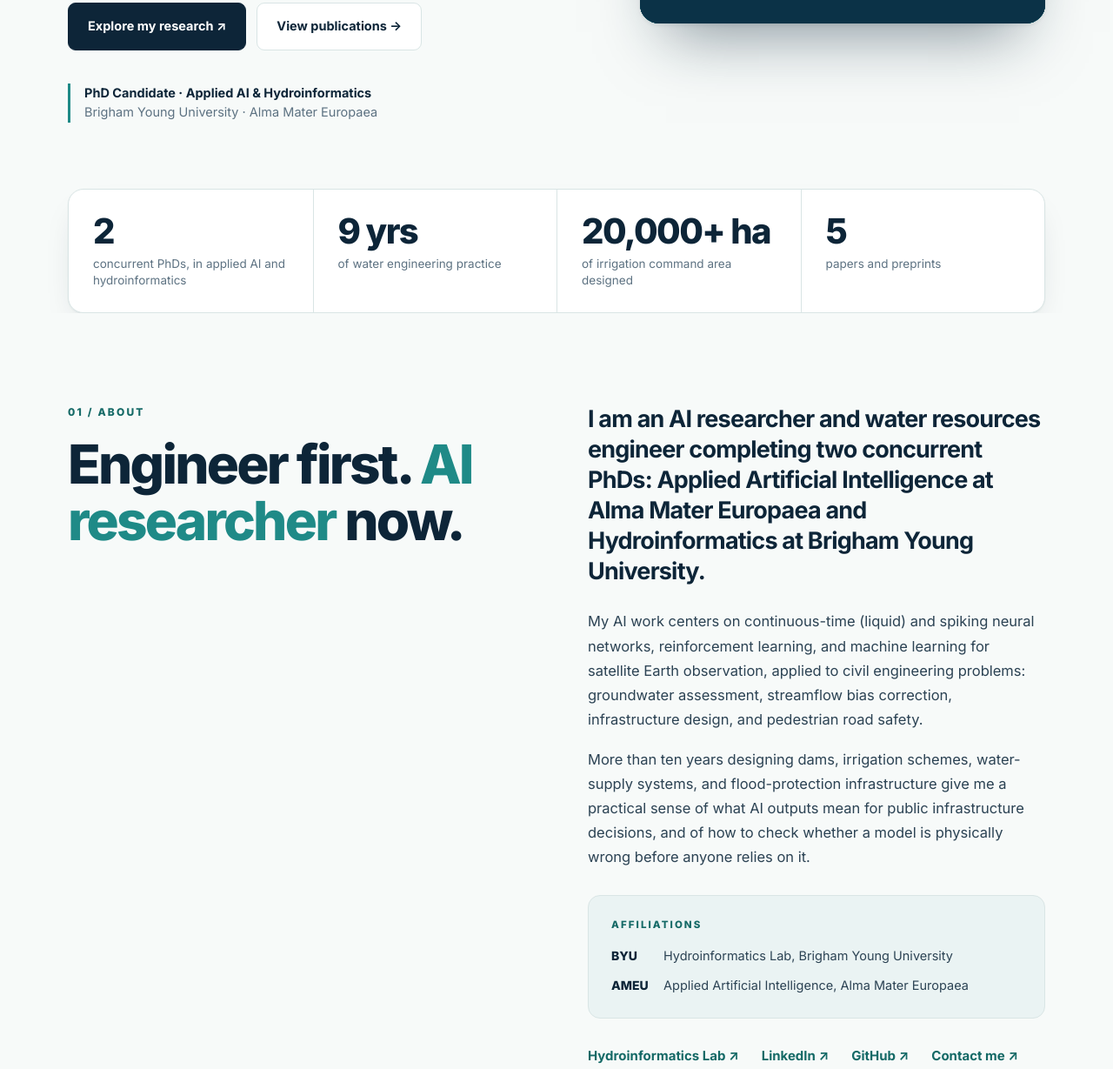
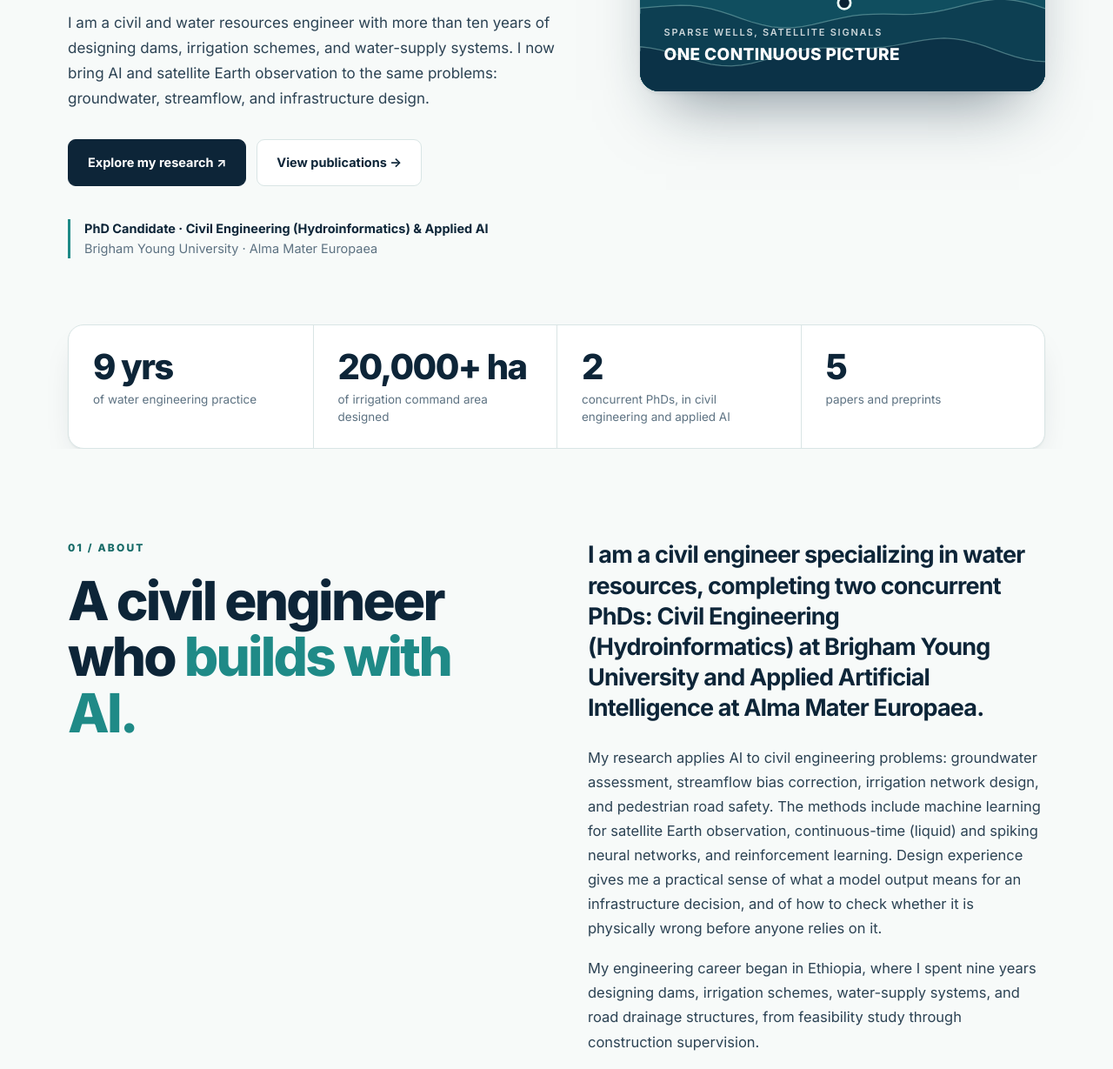
Before and after one commit to anomaitech/anomaitech.github.io, a plain HTML site: page index.html in a window 1280 px wide. Shown: the part 665-1894 px from the top of the page at 87% size. Drawn offline with Linux system fonts and the light colour scheme.

Commit message:
Lead with civil engineering, then AI
Co-Authored-By: Claude Fable 5.2 <noreply@anthropic.com>

```diff
--- a/data.js
+++ b/data.js
@@ -10,10 +10,10 @@ window.SITE = {
     photo: "", // e.g. "assets/photo.jpg" — leave empty to show initials
     // Hero: the small label, the big headline (*word* is shown in the accent color),
     // and the credential line under the buttons.
-    kicker: "Applied AI · Hydroinformatics · GeoAI",
-    tagline: "Smarter models for *water* and *infrastructure.*",
+    kicker: "Civil Engineering · Hydroinformatics · GeoAI",
+    tagline: "Engineering *water infrastructure,* advanced with *AI.*",
     credential: {
-      title: "PhD Candidate · Applied AI & Hydroinformatics",
+      title: "PhD Candidate · Civil Engineering (Hydroinformatics) & Applied AI",
       sub: "Brigham Young University · Alma Mater Europaea",
     },
     citeAs: "Teklu, H.", // your name as it appears in author lists (shown in bold)
@@ -21,17 +21,17 @@ window.SITE = {
       { short: "BYU", name: "Hydroinformatics Lab, Brigham Young University" },
       { short: "AMEU", name: "Applied Artificial Intelligence, Alma Mater Europaea" },
     ],
-    headline: "Applied AI & Hydroinformatics PhD Candidate",
-    subline: "Water Data Scientist · Water Resources Engineer",
+    headline: "Civil & Water Resources Engineer · PhD Candidate",
+    subline: "Hydroinformatics · Applied AI",
     location: "Provo, Utah, USA",
     summary:
-      "I build AI for water and public infrastructure: liquid and spiking neural networks, reinforcement learning, and machine learning for satellite Earth observation, grounded in more than ten years of designing dams, irrigation schemes, and water-supply systems.",
+      "I am a civil and water resources engineer with more than ten years of designing dams, irrigation schemes, and water-supply systems. I now bring AI and satellite Earth observation to the same problems: groundwater, streamflow, and infrastructure design.",
     resume: "", // e.g. "assets/resume.pdf" — leave empty to hide the button
     // Headline numbers shown under the introduction.
     stats: [
-      { value: "2", label: "concurrent PhDs, in applied AI and hydroinformatics" },
       { value: "9 yrs", label: "of water engineering practice" },
       { value: "20,000+ ha", label: "of irrigation command area designed" },
+      { value: "2", label: "concurrent PhDs, in civil engineering and applied AI" },
       { value: "5", label: "papers and preprints" },
     ],
     links: [
@@ -44,39 +44,51 @@ window.SITE = {
   },
 
   about: [
-    "I am an AI researcher and water resources engineer completing two concurrent PhDs: Applied Artificial Intelligence at Alma Mater Europaea and Hydroinformatics at Brigham Young University.",
-    "My AI work centers on continuous-time (liquid) and spiking neural networks, reinforcement learning, and machine learning for satellite Earth observation, applied to civil engineering problems: groundwater assessment, streamflow bias correction, infrastructure design, and pedestrian road safety.",
-    "More than ten years designing dams, irrigation schemes, water-supply systems, and flood-protection infrastructure give me a practical sense of what AI outputs mean for public infrastructure decisions, and of how to check whether a model is physically wrong before anyone relies on it.",
+    "I am a civil engineer specializing in water resources, completing two concurrent PhDs: Civil Engineering (Hydroinformatics) at Brigham Young University and Applied Artificial Intelligence at Alma Mater Europaea.",
+    "My research applies AI to civil engineering problems: groundwater assessment, streamflow bias correction, irrigation network design, and pedestrian road safety. The methods include machine learning for satellite Earth observation, continuous-time (liquid) and spiking neural networks, and reinforcement learning. Design experience gives me a practical sense of what a model output means for an infrastructure decision, and of how to check whether it is physically wrong before anyone relies on it.",
+    "My engineering career began in Ethiopia, where I spent nine years designing dams, irrigation schemes, water-supply systems, and road drainage structures, from feasibility study through construction supervision.",
   ],
 
   interests: [
     {
-      title: "Liquid neural networks",
-      text: "Closed-form continuous-time (CfC/LTC) models for irregular, variable-time-step environmental and hydrologic signals.",
-    },
-    {
-      title: "Spiking neural networks",
-      text: "Event-driven, low-power networks for real-time perception and sequential decision-making.",
+      title: "Water infrastructure design",
+      text: "Dams, irrigation networks, and water-supply systems, with terrain-aware tools that speed up layout and sizing.",
     },
     {
       title: "Groundwater & Earth observation",
       text: "Estimating storage change from GRACE/GRACE-FO, GLDAS, CHIRPS, and sparse in-situ well records.",
     },
     {
-      title: "Reinforcement learning",
-      text: "Optimization and design decision support for water-resources systems.",
+      title: "Road safety",
+      text: "Pedestrian detection and crossing-intent prediction from event-based (DVS) cameras.",
     },
     {
       title: "Responsible AI for infrastructure",
       text: "Independent validation, physically consistent models, and engineer-in-the-loop tools.",
     },
     {
-      title: "Road safety",
-      text: "Pedestrian detection and crossing-intent prediction from event-based (DVS) cameras.",
+      title: "Liquid & spiking neural networks",
+      text: "Continuous-time (CfC/LTC) models for irregular hydrologic signals, and event-driven networks for real-time perception.",
+    },
+    {
+      title: "Reinforcement learning",
+      text: "Optimization and design decision support for water-resources systems.",
     },
   ],
 
   skills: [
+    {
+      group: "Civil & water engineering",
+      items: ["Hydrologic & hydraulic modeling", "Flood analysis", "Groundwater modeling", "Irrigation, dam & water-supply design"],
+    },
+    {
+      group: "Hydrologic & hydraulic",
+      items: ["HEC-HMS", "HEC-RAS", "WMS", "SMS", "WaterCAD", "AutoCAD", "Civil 3D"],
+    },
+    {
+      group: "Earth observation & GIS",
+      items: ["GRACE/GRACE-FO", "GLDAS", "ERA5", "CHIRPS", "Sentinel-1/2", "EMIT", "Google Earth Engine", "ArcGIS", "QGIS"],
+    },
     {
       group: "Artificial intelligence",
       items: ["Deep learning", "GeoAI", "Liquid neural networks (CfC/LTC)", "Spiking neural networks", "Reinforcement learning", "Time-series imputation", "Matrix completion", "Computer vision", "Physics-informed ML"],
@@ -89,30 +101,9 @@ window.SITE = {
       group: "Programming & data",
       items: ["Python (NumPy, Pandas)", "R", "SQL", "JavaScript", "Django", "Flutter", "Docker", "Git", "Tethys Platform"],
     },
-    {
-      group: "Earth observation & GIS",
-      items: ["GRACE/GRACE-FO", "GLDAS", "ERA5", "CHIRPS", "Sentinel-1/2", "EMIT", "Google Earth Engine", "ArcGIS", "QGIS"],
-    },
-    {
-      group: "Hydrologic & hydraulic",
-      items: ["HEC-HMS", "HEC-RAS", "WMS", "SMS", "WaterCAD", "AutoCAD", "Civil 3D"],
-    },
-    {
-      group: "Engineering",
-      items: ["Hydrologic & hydraulic modeling", "Flood analysis", "Groundwater modeling", "Irrigation, dam & water-supply design"],
-    },
   ],
 
   projects: [
-    {
-      title: "GEOGloWS Runoff Bias Correction",
-      period: "Google-funded · Sep 2026 — Present",
-      description:
-        "Bias correction of GEOGloWS global streamflow forecasts using an LSTM, applied at the runoff level before routing.",
-      tags: ["Streamflow forecasting", "LSTM", "Bias correction"],
-      link: "",
-      repo: "https://github.com/anomaitech/geoglows_grid_runoff_correction",
-    },
     {
       title: "CanalForge",
       period: "Terrain-aware irrigation network design",
@@ -123,22 +114,13 @@ window.SITE = {
       repo: "",
     },
     {
-      title: "TethysDesk",
-      period: "No-code app builder for the Tethys Platform",
+      title: "GEOGloWS Runoff Bias Correction",
+      period: "Google-funded · Sep 2026 — Present",
       description:
-        "Lets water scientists assemble Tethys web apps without writing code. Placed 2nd at the Tethys Foundation Hackathon, Chicago (2026). Developer and maintainer.",
-      tags: ["Tethys Platform", "No-code", "Web apps"],
+        "Bias correction of GEOGloWS global streamflow forecasts using an LSTM, applied at the runoff level before routing.",
+      tags: ["Streamflow forecasting", "LSTM", "Bias correction"],
       link: "",
-      repo: "",
-    },
-    {
-      title: "Unsupervised Spiking Feature Learning",
-      period: "Event-based pedestrian crossing detection",
-      description:
-        "A single layer of spiking neurons trained with local winner-take-all STDP learns features from unlabelled DVS-PedX event frames; only a linear readout is supervised. Reaches 90.3% accuracy and 0.936 AUROC, within 0.007 AUROC of a fully supervised spiking network.",
-      tags: ["Spiking neural networks", "STDP", "Event cameras"],
-      link: "https://arxiv.org/abs/2609.31671",
-      repo: "https://github.com/anomaitech/anomaitech-unsupervised_snn_pedx",
+      repo: "https://github.com/anomaitech/geoglows_grid_runoff_correction",
     },
     {
       title: "Great Salt Lake Basin Groundwater Story",
@@ -159,11 +141,11 @@ window.SITE = {
       repo: "https://github.com/anomaitech/tethys_gslb",
     },
     {
-      title: "Spiking Actor-Critic RL Agent",
-      period: "snnTorch · PyTorch",
+      title: "TethysDesk",
+      period: "No-code app builder for the Tethys Platform",
       description:
-        "An actor-critic agent built from spiking neurons and trained on the CartPole control benchmark, testing event-driven networks for low-power sequential decision-making.",
-      tags: ["Spiking neural networks", "Reinforcement learning"],
+        "Lets water scientists assemble Tethys web apps without writing code. Placed 2nd at the Tethys Foundation Hackathon, Chicago (2026). Developer and maintainer.",
+      tags: ["Tethys Platform", "No-code", "Web apps"],
       link: "",
       repo: "",
     },
@@ -173,6 +155,24 @@ window.SITE = {
       description:
         "Differentiable parameter learning (dPL) combined with CfC/LTC architectures for continuous-time, variable-time-step hydrologic modeling.",
       tags: ["Physics-informed ML", "Liquid neural networks", "Hydrology"],
+      link: "",
+      repo: "",
+    },
+    {
+      title: "Unsupervised Spiking Feature Learning",
+      period: "Event-based pedestrian crossing detection",
+      description:
+        "A single layer of spiking neurons trained with local winner-take-all STDP learns features from unlabelled DVS-PedX event frames; only a linear readout is supervised. Reaches 90.3% accuracy and 0.936 AUROC, within 0.007 AUROC of a fully supervised spiking network.",
+      tags: ["Spiking neural networks", "STDP", "Event cameras"],
+      link: "https://arxiv.org/abs/2609.31671",
+      repo: "https://github.com/anomaitech/anomaitech-unsupervised_snn_pedx",
+    },
+    {
+      title: "Spiking Actor-Critic RL Agent",
+      period: "snnTorch · PyTorch",
+      description:
+        "An actor-critic agent built from spiking neurons and trained on the CartPole control benchmark, testing event-driven networks for low-power sequential decision-making.",
+      tags: ["Spiking neural networks", "Reinforcement learning"],
       link: "",
       repo: "",
     },
@@ -218,16 +218,16 @@ window.SITE = {
 
   education: [
     {
+      role: "PhD Candidate, Civil Engineering (Hydroinformatics)",
+      org: "Brigham Young University, USA",
+      period: "Expected May 2027",
+      text: "Groundwater storage estimation, hydrologic time-series imputation, remote sensing, and AI for water resources. GPA 3.95/4.0.",
+    },
+    {
       role: "PhD Candidate, Applied Artificial Intelligence",
       org: "Alma Mater Europaea, Slovenia (online)",
       period: "Expected Dec 2027",
       text: "Liquid neural networks, spiking neural networks, and reinforcement learning for civil and environmental systems, including road safety. GPA 9.9/10.",
-    },
-    {
-      role: "PhD Candidate, Civil Engineering (Hydroinformatics)",
-      org: "Brigham Young University, USA",
-      period: "Expected May 2027",
-      text: "Groundwater storage estimation, hydrologic time-series imputation, remote sensing, and AI for water resources. GPA 3.95/4.0.",
     },
     {
       role: "MSc, Water & Sustainable Development (Hydroinformatics & Digital Innovation)",
@@ -388,7 +388,7 @@ window.SITE = {
   ],
 
   contact: {
-    text: "I am glad to hear about research collaborations, AI for water and infrastructure, and opportunities in applied AI, GeoAI, and hydroinformatics.",
+    text: "I am glad to hear about research collaborations and opportunities in civil and water resources engineering, hydroinformatics, GeoAI, and applied AI.",
     email: "anommltech@gmail.com",
   },
 };
--- a/script.js
+++ b/script.js
@@ -82,12 +82,12 @@
       (label ? "<span>" + esc(label) + "</span>" : "") + "</div>";
   }
   var ICONS = [
+    '<path d="M3 20h18M8 20l2-14h4l2 14"/><path d="M3 11h6M3 15h5"/>',
+    '<circle cx="12" cy="12" r="9"/><path d="M3 12h18M12 3c3 3 3 15 0 18M12 3c-3 3-3 15 0 18"/>',
+    '<circle cx="12" cy="5" r="2"/><path d="M12 8v6M8 11l4-2 4 2M9 21l3-7 3 7"/>',
+    '<path d="M12 3l8 3v6c0 5-3.500 8-8 9-4.500-1-8-4-8-9V6z"/><path d="M8.500 12l2.500 2.500 4.500-5"/>',
     '<path d="M3 9c3-3 5 3 8 0s5 3 8 0M3 15c3-3 5 3 8 0s5 3 8 0"/>',
-    '<path d="M2 13h4l2-7 3 13 3-9 2 3h6"/>',
-    '<circle cx="12" cy="12" r="9"/><path d="M3 12h18M12 3c3 3 3 15 0 18M12 3c-3 3-3 15 0 18"/>',
-    '<path d="M4 12a8 8 0 0 1 14-5l2-2v6h-6l2-2a5 5 0 1 0 1 6"/>',
-    '<path d="M12 3l8 3v6c0 5-3.500 8-8 9-4.500-1-8-4-8-9V6z"/><path d="M8.500 12l2.500 2.500 4.500-5"/>',
-    '<circle cx="12" cy="5" r="2"/><path d="M12 8v6M8 11l4-2 4 2M9 21l3-7 3 7"/>'
+    '<path d="M4 12a8 8 0 0 1 14-5l2-2v6h-6l2-2a5 5 0 1 0 1 6"/>'
   ];
   var CARD_COLORS = ["c-navy", "c-teal", "c-rust", "c-plum", "c-forest", "c-slate"];
 
@@ -121,7 +121,7 @@
     "</div>" +
     '<figure class="hero-card">' +
     (href(p.photo) ? '<img src="' + href(p.photo) + '" alt="Portrait of ' + esc(p.name) + '">' : heroArt()) +
-    (href(p.photo) ? "" : '<figcaption class="top">Groundwater · Satellites · AI</figcaption>' +
+    (href(p.photo) ? "" : '<figcaption class="top">Water · Infrastructure · AI</figcaption>' +
       '<figcaption class="bottom"><small>Sparse wells, satellite signals</small><strong>One continuous picture</strong></figcaption>') +
     "</figure>" +
     "</div>" +
@@ -135,7 +135,7 @@
     var quick = link("Hydroinformatics Lab ↗", urlOf("Hydroinformatics Lab")) + link("LinkedIn ↗", urlOf("LinkedIn")) +
       link("GitHub ↗", urlOf("GitHub")) + link("Google Scholar ↗", urlOf("Google Scholar")) + '<a href="#contact">Contact me ↗</a>';
     add({
-      id: "about", nav: "About", kicker: "About", title: "Engineer first. *AI researcher* now.", split: true,
+      id: "about", nav: "About", kicker: "About", title: "A civil engineer who *builds with AI.*", split: true,
       html: '<p class="lead">' + esc(S.about[0]) + "</p>" +
         S.about.slice(1).map(function (t) { return "<p>" + esc(t) + "</p>"; }).join("") +
         (has(p.affiliations) ? '<div class="box"><h3>Affiliations</h3><dl>' + p.affiliations.map(function (a) {
@@ -148,7 +148,7 @@
   if (has(S.interests)) {
     add({
       id: "research", nav: "Research", kicker: "Research", title: "Research *interests.*", tint: true,
-      blurb: "Where neural networks meet hydrology, Earth observation, and the infrastructure people rely on.",
+      blurb: "Civil and water engineering problems first, then the AI methods I bring to them.",
       html: '<div class="color-grid">' + S.interests.map(function (i, n) {
         return '<article class="color-card ' + CARD_COLORS[n % CARD_COLORS.length] + ' reveal"><span class="num">' + pad(n + 1) + "</span>" +
           '<svg class="icon" viewBox="0 0 24 24" aria-hidden="true">' + ICONS[n % ICONS.length] + "</svg>" +
@@ -160,7 +160,7 @@
   if (has(S.projects)) {
     add({
       id: "projects", nav: "Projects", kicker: "Selected work", title: "Featured *projects.*",
-      blurb: "Research software and tools. Links are shown where the code or a live version is public.",
+      blurb: "Engineering design tools and water research software. Links are shown where the code or a live version is public.",
       html: '<div class="project-grid">' + S.projects.map(function (x, n) {
         var links = link("View project ↗", x.link) + link("Source code ↗", x.repo);
         return '<article class="project reveal">' + banner(n, x.period) + '<div class="project-body">' +
@@ -185,7 +185,7 @@
   if (has(S.experience) || has(S.education)) {
     add({
       id: "experience", nav: "Experience", kicker: "Background", title: "Experience & *education.*", tint: true,
-      blurb: "From designing dams and irrigation schemes in Ethiopia to AI research in the United States and Europe.",
+      blurb: "From designing dams and irrigation schemes in Ethiopia to hydroinformatics and AI research in the United States and Europe.",
       html: (has(S.experience) ? '<h3 class="sub">Experience</h3>' + entries(S.experience) : "") +
         (has(S.education) ? '<h3 class="sub">Education</h3>' + entries(S.education) : "")
     });
@@ -252,7 +252,7 @@
       .map(function (l) { return link(l.label + " ↗", l.url, "btn ghost"); }).join("");
     contactHtml = '<section class="contact" id="contact"><div class="wrap">' +
       '<span class="kicker">' + pad(sections.length + 1) + " / Contact</span>" +
-      "<h2>" + em(c.heading || "Let’s work on *water and AI* together.") + "</h2>" +
+      "<h2>" + em(c.heading || "Let’s work on *water infrastructure* together.") + "</h2>" +
       (c.text ? "<p>" + esc(c.text) + "</p>" : "") +
       '<div class="actions">' + (c.email ? link(c.email + " ↗", "mailto:" + c.email, "btn light") : "") + others + "</div>" +
       "</div></section>";
```
Also changed, not shown: index.html (+4 -4 lines).
